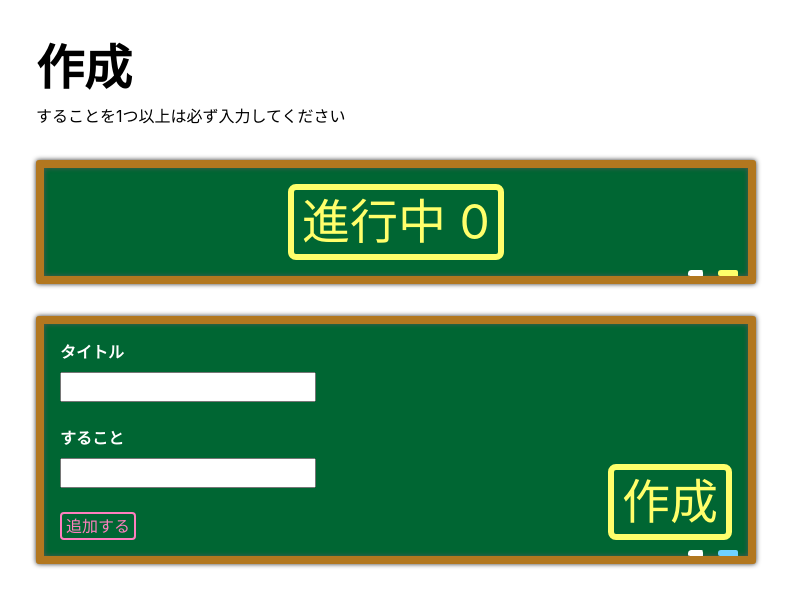
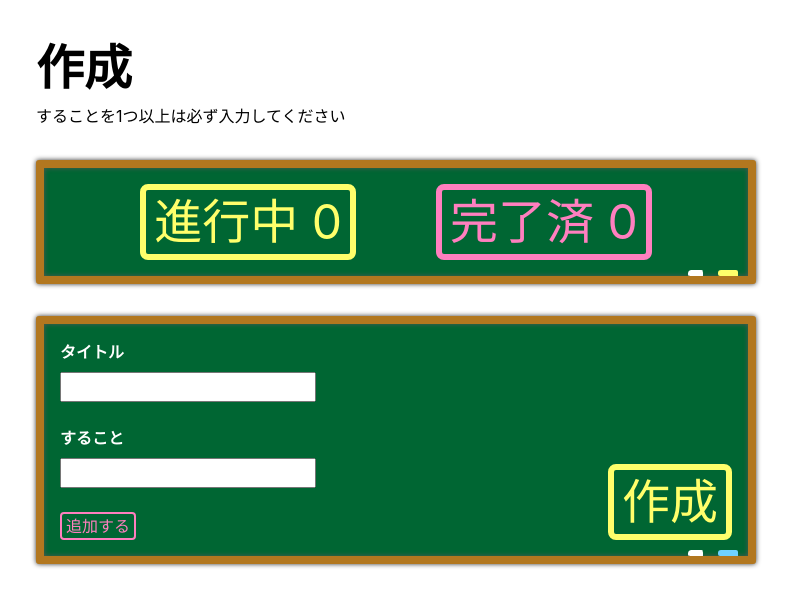
Before and after one commit to kamiyakoh/todoapp__react--ts, a React (Create React App) app: page / in a window 1280 px wide. Shown: the top 606 px of the page, without its empty margins (244-1035 px from the left). Built offline with nearby package versions, Linux system fonts and the light colour scheme.

Commit message:
Router.tsx作成

```diff
--- a/package.json
+++ b/package.json
@@ -12,6 +12,7 @@
     "@types/node": "^16.7.13",
     "@types/react": "^18.0.0",
     "@types/react-dom": "^18.0.0",
+    "@types/react-router-dom": "^5.3.3",
     "axios": "^1.4.0",
     "react": "^18.2.0",
     "react-dom": "^18.2.0",
--- a/src/App.tsx
+++ b/src/App.tsx
@@ -1,17 +1,21 @@
 import { RecoilRoot } from 'recoil';
 import { BrowserRouter } from 'react-router-dom';
+import { Toaster } from 'react-hot-toast';
 /** @jsxRuntime classic */
 /** @jsx jsx */
 import { jsx } from '@emotion/react';
-import { New } from './components/pages/New';
-// import { Test } from './components/pages/Test';
+import { Router } from './routers/Router';
+import { toastBoard } from './styles/const';
 
 export const App = (): JSX.Element => {
   return (
     <div>
       <RecoilRoot>
         <BrowserRouter>
-          <New />
+          <main>
+            <Router />
+          </main>
+          <Toaster toastOptions={{ className: '', style: toastBoard }} />
         </BrowserRouter>
       </RecoilRoot>
     </div>
--- a/src/components/pages/New.tsx
+++ b/src/components/pages/New.tsx
@@ -4,7 +4,7 @@ import { Link } from 'react-router-dom';
 import { css, jsx } from '@emotion/react';
 import { Toaster } from 'react-hot-toast';
 import { useActive } from '../../hooks/useActive';
-
+import { useComp } from '../../hooks/useComp';
 import { useCustomForm } from '../../hooks/useCustomForm';
 import { Container } from '../uiParts/Container';
 import { Board } from '../uiParts/Board';
@@ -26,6 +26,7 @@ import {
 } from '../../styles/const';
 export const New = (): JSX.Element => {
   const { active } = useActive();
+  const { comp } = useComp();
   const {
     register,
     handleSubmit,
@@ -51,6 +52,11 @@ export const New = (): JSX.Element => {
           <Link to="./active">
             <Button isSubmit={false} cssName={[yellow, sizeResp]}>
               進行中 {active.length}
+            </Button>
+          </Link>
+          <Link to="./comp">
+            <Button isSubmit={false} cssName={[pink, sizeResp]}>
+              完了済 {comp.length}
             </Button>
           </Link>
         </Board>
--- /dev/null
+++ b/src/routers/Router.tsx
@@ -0,0 +1,16 @@
+import { Route, Routes } from 'react-router-dom';
+// import { useActive } from '../hooks/useActive';
+// import { useComp } from "../hooks/useComp";
+
+import { New } from '../components/pages/New';
+
+export const Router = (): JSX.Element => {
+  // const { active } = useActive();
+  // const { comp } = useComp();
+
+  return (
+    <Routes>
+      <Route path="" element={<New />} />
+    </Routes>
+  );
+};
```
Also changed, not shown: 1 other file (tests, documents, lock files or other folders).
